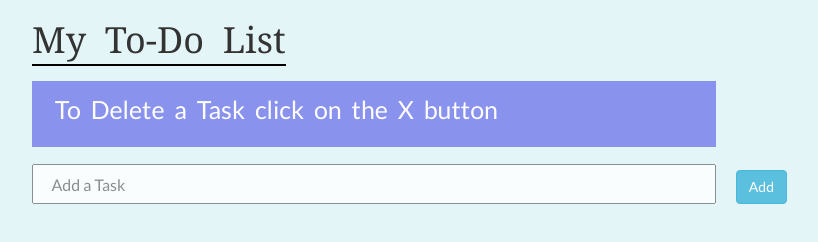
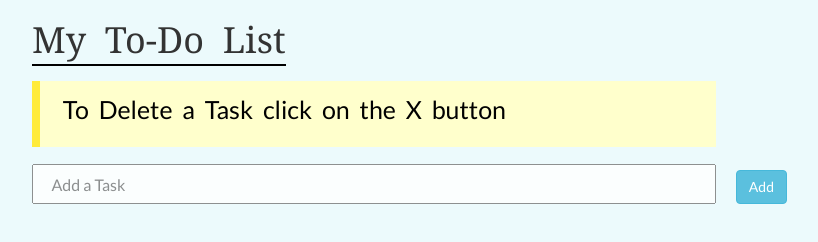
Before and after one commit to shubhamk07/To-Do-List-App, a plain HTML site: page app/index.html in a window 1280 px wide. Shown: the whole page, without its empty margins (111-929 px from the left). Drawn offline with nearby package versions, Linux system fonts and the light colour scheme.

Commit message:
Updated the bg color of info class and page

```diff
--- a/app/css/todo.css
+++ b/app/css/todo.css
@@ -1,7 +1,7 @@
 body{
 	margin-left: 10%;
 	font-family: 'Lato', sans-serif;
-	background-color: #E4F5F7   ;
+	background-color: #ECFAFC   ;
 
 }
 u{
@@ -44,11 +44,12 @@ li{
 }
 .info{
 	display: block;
-	background-color: #8992ED;
+	background-color: #ffffcc;
+	border-left: 8px solid #ffeb3b;
 	padding:0.5%;
 	word-spacing:0.2em;
 	line-height: 1.8;
-	color:white;
+	color:black;
 	width:60%;
 	font-size: 25px;
 	padding-left: 2%;
```
